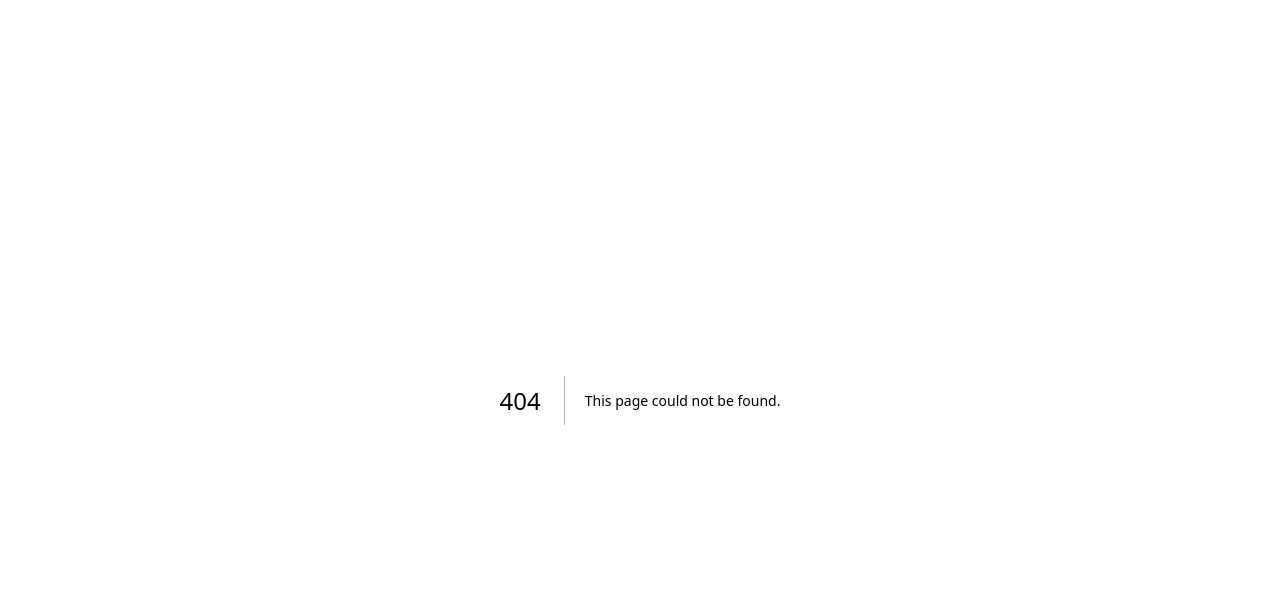
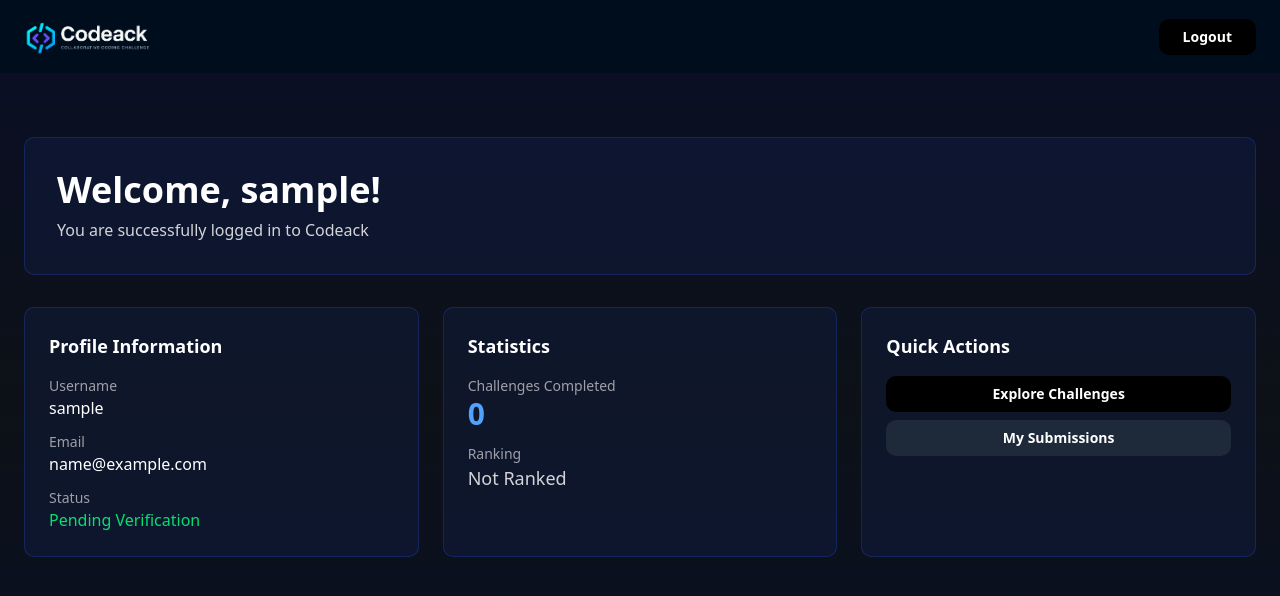
Before and after one commit to AhmedNasir7/Codeack-SDA_Project, a Next.js app in the folder frontend/: page /dashboard in a window 1280 px wide. Before the commit this address had no page. Shown: the top 596 px of the page. Built offline with nearby package versions, Linux system fonts and the light colour scheme; sample sign-in values are in the browser's storage.

Commit message:
chore/"latest updated"

```diff
--- /dev/null
+++ b/frontend/src/app/dashboard/page.tsx
@@ -0,0 +1,135 @@
+'use client'
+import { useEffect, useState } from 'react'
+import { useRouter } from 'next/navigation'
+import { authService } from '@/lib/authService'
+import Link from 'next/link'
+
+export default function DashboardPage() {
+  const router = useRouter()
+  const [user, setUser] = useState<any>(null)
+  const [loading, setLoading] = useState(true)
+
+  useEffect(() => {
+    // Check if user is authenticated
+    if (!authService.isAuthenticated()) {
+      router.push('/login')
+      return
+    }
+
+    const currentUser = authService.getUser()
+    setUser(currentUser)
+    setLoading(false)
+  }, [router])
+
+  const handleLogout = () => {
+    authService.logout()
+    router.push('/login')
+  }
+
+  if (loading) {
+    return (
+      <div className="min-h-screen flex items-center justify-center bg-gray-50">
+        <div className="text-center">
+          <div className="animate-spin rounded-full h-12 w-12 border-b-2 border-black mx-auto mb-4"></div>
+          <p className="text-gray-600">Loading...</p>
+        </div>
+      </div>
+    )
+  }
+
+  return (
+    <main className="min-h-screen bg-linear-to-b from-[#0a0e27] via-[#0d1117] to-[#0a0e27] text-white">
+      {/* Navigation */}
+      <nav className="bg-[#000D1D] px-6 py-4">
+        <div className="max-w-7xl mx-auto flex items-center justify-between">
+          <Link href="/">
+            <img
+              src="/logo.png"
+              alt="Codeack"
+              className="w-32"
+              suppressHydrationWarning
+            />
+          </Link>
+          <button
+            onClick={handleLogout}
+            className="bg-black hover:bg-gray-900 text-white px-6 py-2 rounded-lg text-sm font-semibold transition-colors"
+          >
+            Logout
+          </button>
+        </div>
+      </nav>
+
+      {/* Main Content */}
+      <section className="px-6 py-16">
+        <div className="max-w-7xl mx-auto">
+          <div className="bg-blue-950/30 border border-blue-900/50 rounded-lg p-8 mb-8">
+            <h1 className="text-4xl font-bold mb-2">
+              Welcome, {user?.username}!
+            </h1>
+            <p className="text-zinc-300">
+              You are successfully logged in to Codeack
+            </p>
+          </div>
+
+          <div className="grid md:grid-cols-3 gap-6">
+            {/* User Info Card */}
+            <div className="bg-blue-950/30 border border-blue-900/50 rounded-lg p-6">
+              <h2 className="text-lg font-semibold mb-4">
+                Profile Information
+              </h2>
+              <div className="space-y-3">
+                <div>
+                  <p className="text-sm text-zinc-400">Username</p>
+                  <p className="text-white font-medium">{user?.username}</p>
+                </div>
+                <div>
+                  <p className="text-sm text-zinc-400">Email</p>
+                  <p className="text-white font-medium">{user?.email}</p>
+                </div>
+                <div>
+                  <p className="text-sm text-zinc-400">Status</p>
+                  <p className="text-green-400 font-medium">
+                    {user?.emailConfirmed
+                      ? 'Email Verified'
+                      : 'Pending Verification'}
+                  </p>
+                </div>
+              </div>
+            </div>
+
+            {/* Stats Card */}
+            <div className="bg-blue-950/30 border border-blue-900/50 rounded-lg p-6">
+              <h2 className="text-lg font-semibold mb-4">Statistics</h2>
+              <div className="space-y-3">
+                <div>
+                  <p className="text-sm text-zinc-400">Challenges Completed</p>
+                  <p className="text-3xl font-bold text-blue-400">0</p>
+                </div>
+                <div>
+                  <p className="text-sm text-zinc-400">Ranking</p>
+                  <p className="text-lg text-zinc-300">Not Ranked</p>
+                </div>
+              </div>
+            </div>
+
+            {/* Quick Actions Card */}
+            <div className="bg-blue-950/30 border border-blue-900/50 rounded-lg p-6">
+              <h2 className="text-lg font-semibold mb-4">Quick Actions</h2>
+              <div className="space-y-2">
+                <Link
+                  href="/"
+                  className="block w-full bg-black hover:bg-gray-900 text-white py-2 px-4 rounded-lg text-sm font-semibold transition-colors text-center"
+                >
+                  Explore Challenges
+                </Link>
+                <button className="w-full bg-gray-800 hover:bg-gray-700 text-white py-2 px-4 rounded-lg text-sm font-semibold transition-colors">
+                  My Submissions
+                </button>
+              </div>
+            </div>
+          </div>
+        </div>
+      </section>
+    </main>
+  )
+}
--- a/frontend/src/app/forgot-password/page.tsx
+++ b/frontend/src/app/forgot-password/page.tsx
@@ -3,7 +3,6 @@ import React from 'react'
 import Link from 'next/link'
 
 export default function ForgotPasswordPage() {
-
   const [password, setPassword] = React.useState('')
   const [confirm, setConfirm] = React.useState('')
   const [error, setError] = React.useState<string | null>(null)
@@ -24,14 +23,19 @@ export default function ForgotPasswordPage() {
       {/* Left: Form */}
       <section className="flex items-center justify-center p-8 md:p-12 bg-white text-zinc-900">
         <div className="w-full max-w-sm">
-          <h1 className="text-2xl md:text-3xl font-bold mb-2">Forgot Password?</h1>
+          <h1 className="text-2xl md:text-3xl font-bold mb-2">
+            Forgot Password?
+          </h1>
           <p className="text-sm text-zinc-600 mb-6">
             Enter your new Password to access your account
           </p>
 
           <form className="space-y-4" onSubmit={handleSubmit}>
             <div>
-              <label htmlFor="password" className="block text-sm font-medium text-zinc-700 mb-2">
+              <label
+                htmlFor="password"
+                className="block text-sm font-medium text-zinc-700 mb-2"
+              >
                 Password
               </label>
               <input
@@ -46,7 +50,10 @@ export default function ForgotPasswordPage() {
             </div>
 
             <div>
-              <label htmlFor="confirm" className="block text-sm font-medium text-zinc-700 mb-2">
+              <label
+                htmlFor="confirm"
+                className="block text-sm font-medium text-zinc-700 mb-2"
+              >
                 Confirm Password
               </label>
               <input
@@ -69,15 +76,17 @@ export default function ForgotPasswordPage() {
               Save
             </button>
           </form>
-
         </div>
       </section>
 
       {/* Right: Brand panel */}
-      <aside className="hidden md:flex items-center justify-center bg-[#071025] p-8">
-        <div className="text-center">
-          <img src="/logo.png" alt="Codeack" className="w-80 mx-auto" suppressHydrationWarning />
-        </div>
+      <aside className="hidden md:flex items-center justify-center bg-linear-to-br from-[#0a0e27] via-[#0d1117] to-[#0a0e27] text-white p-8">
+        <img
+          src="/logo.png"
+          alt="Codeack"
+          className="w-96"
+          suppressHydrationWarning
+        />
       </aside>
     </main>
   )
--- a/frontend/src/app/login/page.tsx
+++ b/frontend/src/app/login/page.tsx
@@ -54,7 +54,6 @@ export default function LoginPage() {
                 {success}
               </div>
             )}
-
             <div>
               <label
                 htmlFor="email"
@@ -83,15 +82,10 @@ export default function LoginPage() {
                   Password
                 </label>
                 <a
-                  href="#"
+                  href="/forgot-password"
                   className="text-xs text-blue-600 hover:text-blue-700"
                 >
-                  <Link
-                  href="/forgot-password"
-                  className="text-blue-600 hover:text-blue-700 font-medium"
-                  >
-                    Forgot password?
-                  </Link>
+                  Forgot password?
                 </a>
               </div>
               <input
@@ -143,39 +137,12 @@ export default function LoginPage() {
 
       {/* Right: Brand panel */}
       <aside className="hidden md:flex items-center justify-center bg-linear-to-br from-[#0a0e27] via-[#0d1117] to-[#0a0e27] text-white p-8">
-        <div className="text-center">
-          <div className="flex justify-center mb-6">
-            <svg
-              width="100"
-              height="100"
-              viewBox="0 0 56 56"
-              fill="none"
-              xmlns="http://www.w3.org/2000/svg"
-              className="w-24 h-24"
-            >
-              <rect x="4" y="4" width="48" height="48" rx="12" fill="#0F1C36" />
-              <path
-                d="M22 20l-6 8 6 8"
-                stroke="#7DD3FC"
-                strokeWidth="2.5"
-                strokeLinecap="round"
-                strokeLinejoin="round"
-              />
-              <path
-                d="M34 20l6 8-6 8"
-                stroke="#A78BFA"
-                strokeWidth="2.5"
-                strokeLinecap="round"
-                strokeLinejoin="round"
-              />
-              <circle cx="28" cy="28" r="3" fill="#60A5FA" />
-            </svg>
-          </div>
-          <h2 className="text-5xl font-bold tracking-tight mb-2">Codeack</h2>
-          <p className="text-lg text-zinc-400 tracking-wide">
-            COLLABORATIVE CODING CHALLENGE
-          </p>
-        </div>
+        <img
+          src="/logo.png"
+          alt="Codeack"
+          className="w-96"
+          suppressHydrationWarning
+        />
       </aside>
     </main>
   )
--- a/frontend/src/app/signup/page.tsx
+++ b/frontend/src/app/signup/page.tsx
@@ -54,7 +54,6 @@ export default function SignupPage() {
                 {success}
               </div>
             )}
-
             <div>
               <label
                 htmlFor="username"
@@ -135,39 +134,12 @@ export default function SignupPage() {
 
       {/* Right: Brand panel */}
       <aside className="hidden md:flex items-center justify-center bg-linear-to-br from-[#0a0e27] via-[#0d1117] to-[#0a0e27] text-white p-8">
-        <div className="text-center">
-          <div className="flex justify-center mb-6">
-            <svg
-              width="100"
-              height="100"
-              viewBox="0 0 56 56"
-              fill="none"
-              xmlns="http://www.w3.org/2000/svg"
-              className="w-24 h-24"
-            >
-              <rect x="4" y="4" width="48" height="48" rx="12" fill="#0F1C36" />
-              <path
-                d="M22 20l-6 8 6 8"
-                stroke="#7DD3FC"
-                strokeWidth="2.5"
-                strokeLinecap="round"
-                strokeLinejoin="round"
-              />
-              <path
-                d="M34 20l6 8-6 8"
-                stroke="#A78BFA"
-                strokeWidth="2.5"
-                strokeLinecap="round"
-                strokeLinejoin="round"
-              />
-              <circle cx="28" cy="28" r="3" fill="#60A5FA" />
-            </svg>
-          </div>
-          <h2 className="text-5xl font-bold tracking-tight mb-2">Codeack</h2>
-          <p className="text-lg text-zinc-400 tracking-wide">
-            COLLABORATIVE CODING CHALLENGE
-          </p>
-        </div>
+        <img
+          src="/logo.png"
+          alt="Codeack"
+          className="w-96"
+          suppressHydrationWarning
+        />
       </aside>
     </main>
   )
```
